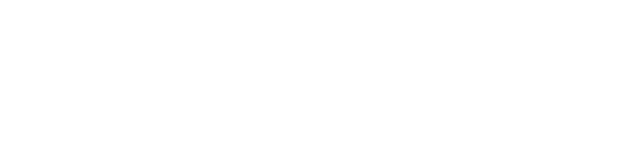
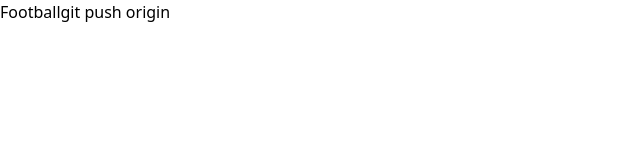
Before and after one commit to Firdavs001-hue/git5-c, a website: page src/index.html in a window 1280 px wide. Shown: the whole page, without its empty margins (0-640 px from the left). Drawn offline with nearby package versions, Linux system fonts and the light colour scheme; files that its build step writes are made by us from their sources.

Commit message:
second commit

```diff
--- a/src/index.html
+++ b/src/index.html
@@ -7,6 +7,6 @@
         <link rel="stylesheet" href="./output.css">
     </head>
     <body>
-
+        <h1>Footballgit push origin</h1>
     </body>
 </html>
```
